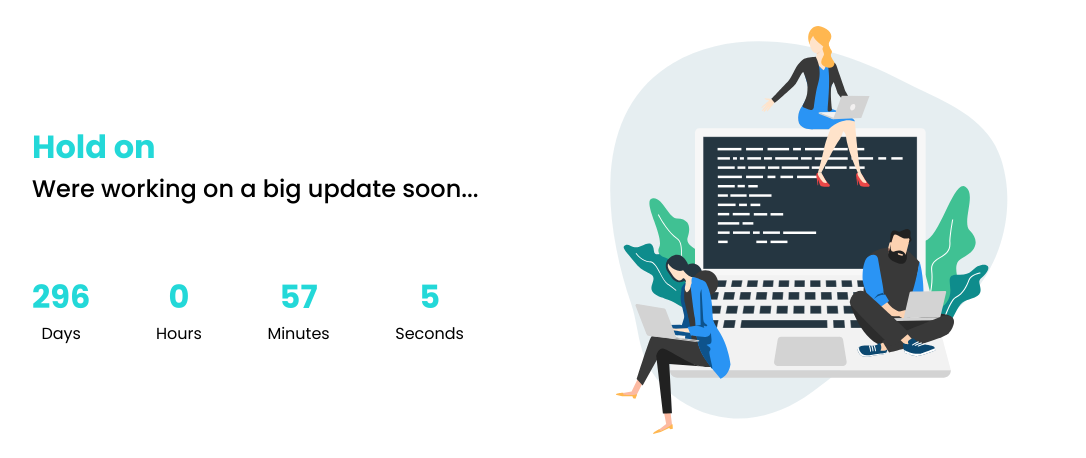
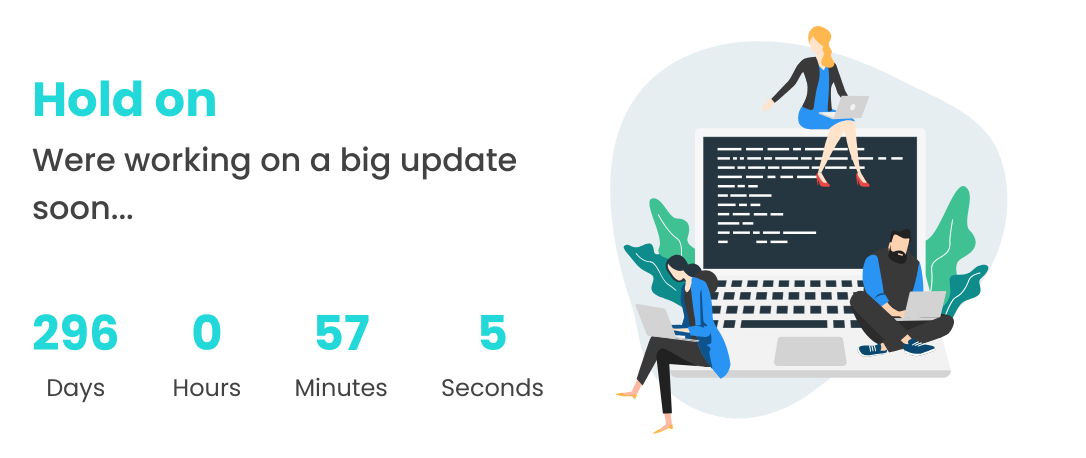
Before and after one commit to Mel1207/VJS-Countdown-Timer-App, a plain HTML site: page index.html in a window 1280 px wide. Shown: the part 75-533 px from the top of the page, without its empty margins (96-1182 px from the left). Drawn offline with Linux system fonts and the light colour scheme.

Commit message:
adjusted font sizes on max screens

```diff
--- a/sass/fonts.sass
+++ b/sass/fonts.sass
@@ -1 +1,17 @@
 @import url('https://fonts.googleapis.com/css2?family=Poppins:wght@100;200;300;400;500;600;700&display=swap')
+
+
+
+h1
+    color: #23D8D8
+    font-size: 3rem
+
+h2
+    font-weight: 500
+    margin-bottom: 13%
+    font-size: 2rem
+    color: #424242
+
+p
+    font-size: 1.5rem
+    color: #424242
--- a/sass/global.sass
+++ b/sass/global.sass
@@ -7,9 +7,6 @@ body
     margin: 0
     padding: 0
     font-family: 'Poppins', sans-serif
-    // display: flex
-    // justify-content: center
-    // align-items: center
     height: 100vh
     transition: background 0.3s ease
 
@@ -62,17 +59,10 @@ nav
     display: flex
     align-items: center
     justify-content: space-between
-    max-width: 27rem
+    max-width: 35rem
 
     .date
         text-align: center
-
-h1
-    color: #23D8D8
-
-h2
-    font-weight: 500
-    margin-bottom: 13%
 
 
 .checkbox
```
Also changed, not shown: sass/main.css, 1 other file.
